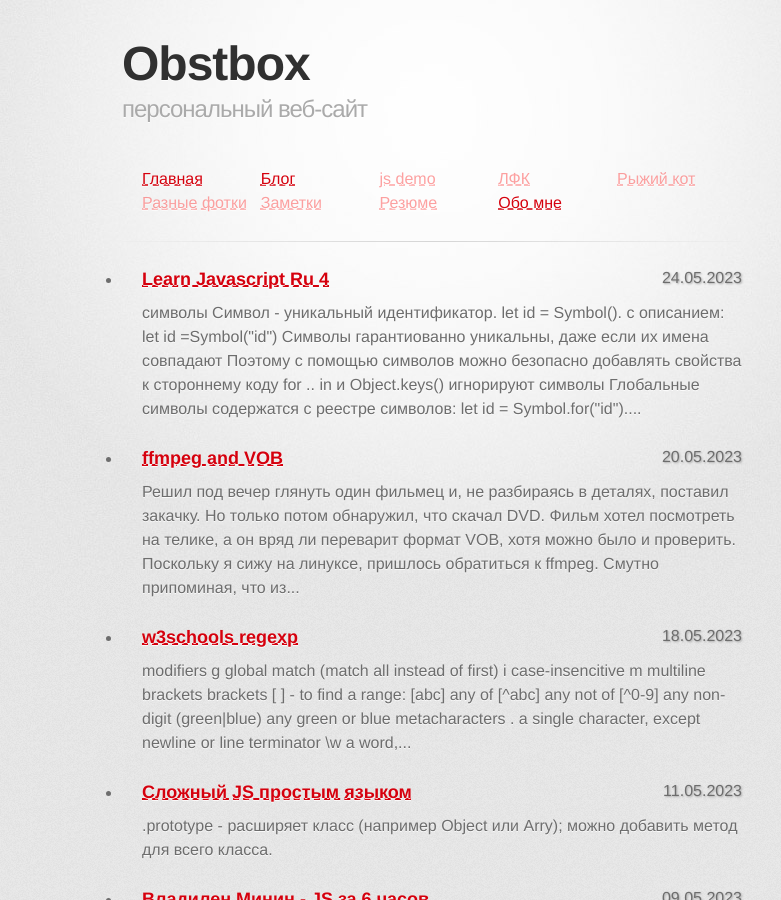
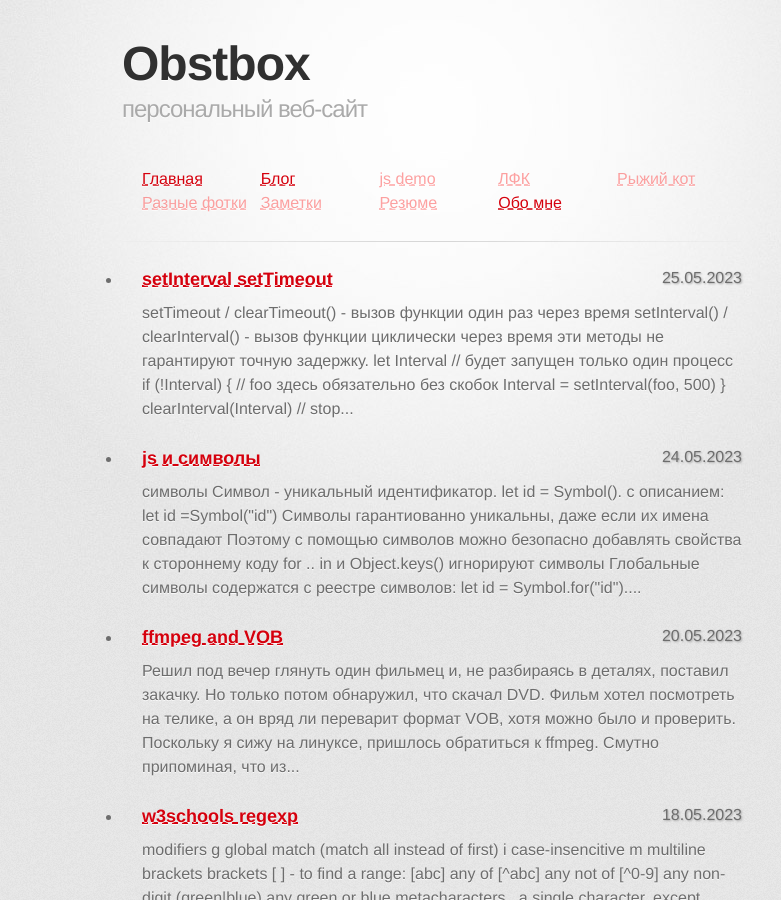
Before and after one commit to Obstbox/jekyll-heavy-duty, a Jekyll site: the page built from docs/blog.md, in a window 1280 px wide and 900 px high. Shown: the whole window, without its empty margins (208-989 px from the left). Built offline with Jekyll 4.4.1, drawn with Linux system fonts in a browser that asks for light colours; some web fonts are replaced.

Commit message:
js timers

````diff
--- a/docs/_posts/2023-05-24-learn-javascript-ru-4.md
+++ b/docs/_posts/2023-05-24-learn-javascript-ru-4.md
@@ -1,3 +1,8 @@
+---
+layout: post
+title: js и символы
+---
+
 ### символы
 _Символ_ - уникальный идентификатор. `let id = Symbol()`. с описанием: `let id =Symbol("id")`
 Символы _гарантиованно_ уникальны, __даже если__ их имена совпадают
--- /dev/null
+++ b/docs/_posts/2023-05-25-js-timer.md
@@ -0,0 +1,42 @@
+---
+layout: post
+title: setInterval setTimeout
+---
+
+`setTimeout / clearTimeout()` - вызов функции один раз через время
+`setInterval() / clearInterval()` - вызов функции циклически через время
+эти методы __не__ гарантируют _точную_ задержку.
+
+```js
+let Interval
+
+// будет запущен только один процесс
+if (!Interval) {
+  // foo здесь обязательно без скобок
+  Interval = setInterval(foo, 500)
+}
+
+clearInterval(Interval)   // stop
+Interval = null           // reset
+```
+
+`setInterval` можно заменить вложенным `setTimeout`, что даёт более гибкий подход
+```js
+setTimeout(function run() {
+  // в этом случае вызов func() происходит через 100мс.
+  // ведь в setInterval() время выполенния func() не учитывается, если оно
+  // больше 100 мс, повторный вызов func() случится разу после первого
+  func();
+  setTimeout(run, 100);
+}, 100);
+```
+
+> Есть и побочный эффект. Функция ссылается на внешнее лексическое окружение, поэтому пока она существует, внешние
+переменные существуют тоже. Они могут занимать больше памяти, чем сама функция. Поэтому, если регулярный вызов
+функции больше не нужен, то лучше отменить его, даже если функция очень маленькая.
+
+`setInterval` и `setTimeout` могут применяться с нулевой задержкой. В _браузерах_ для вложенных таймеров (5 и более)
+есть ограничение минимальной задержки в _4мс_. Этого ограничения нет в _серверном js_, потому что применяются другие
+методы для асинхронных задач
+
+> Любой вызов setTimeout будет выполнен только после того, как текущий код завершится
````
